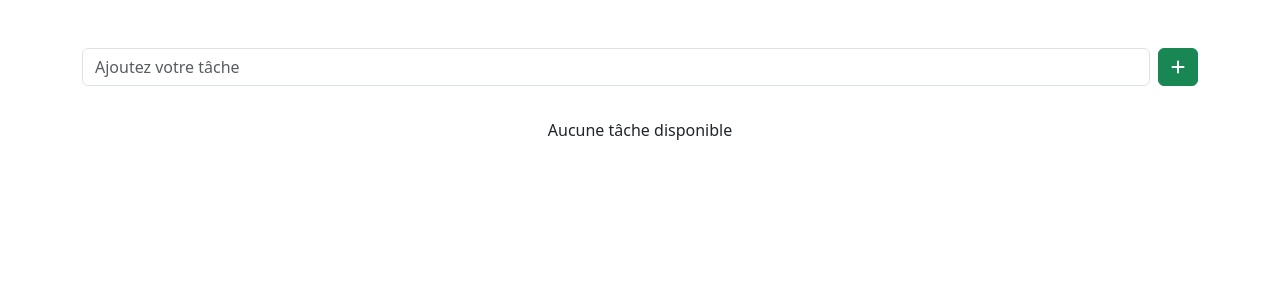
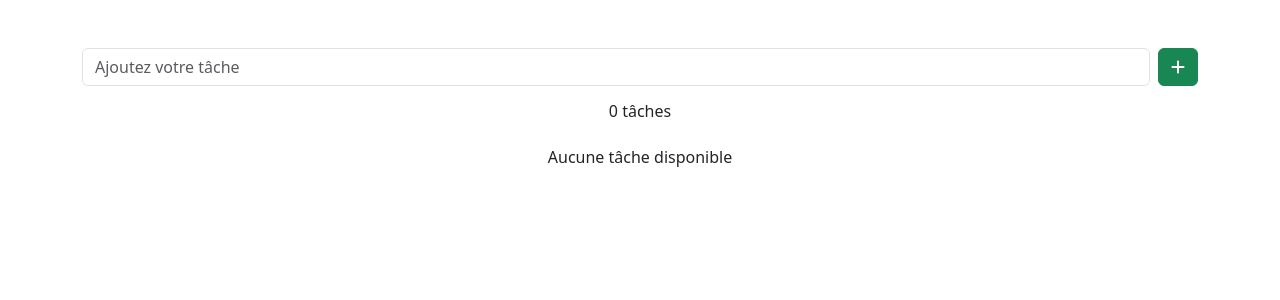
Before and after one commit to IdrissaSy7/ToDo, a React (Create React App) app: page / in a window 1280 px wide. Shown: the top 300 px of the page. Built offline with nearby package versions, Linux system fonts and the light colour scheme.

Commit message:
ajout compteur tâches

```diff
--- a/src/components/Home.js
+++ b/src/components/Home.js
@@ -78,6 +78,9 @@ const Home = () => {
             </Button>
           </Stack>
         </Form>
+
+        <h6 className="text-center">{tasks.length} tâches</h6>
+
         {tasks.length > 0 ? (
           tasks.map((item) => (
             <Stack
```
Also changed, not shown: 7 other files (tests, documents, lock files or other folders).
